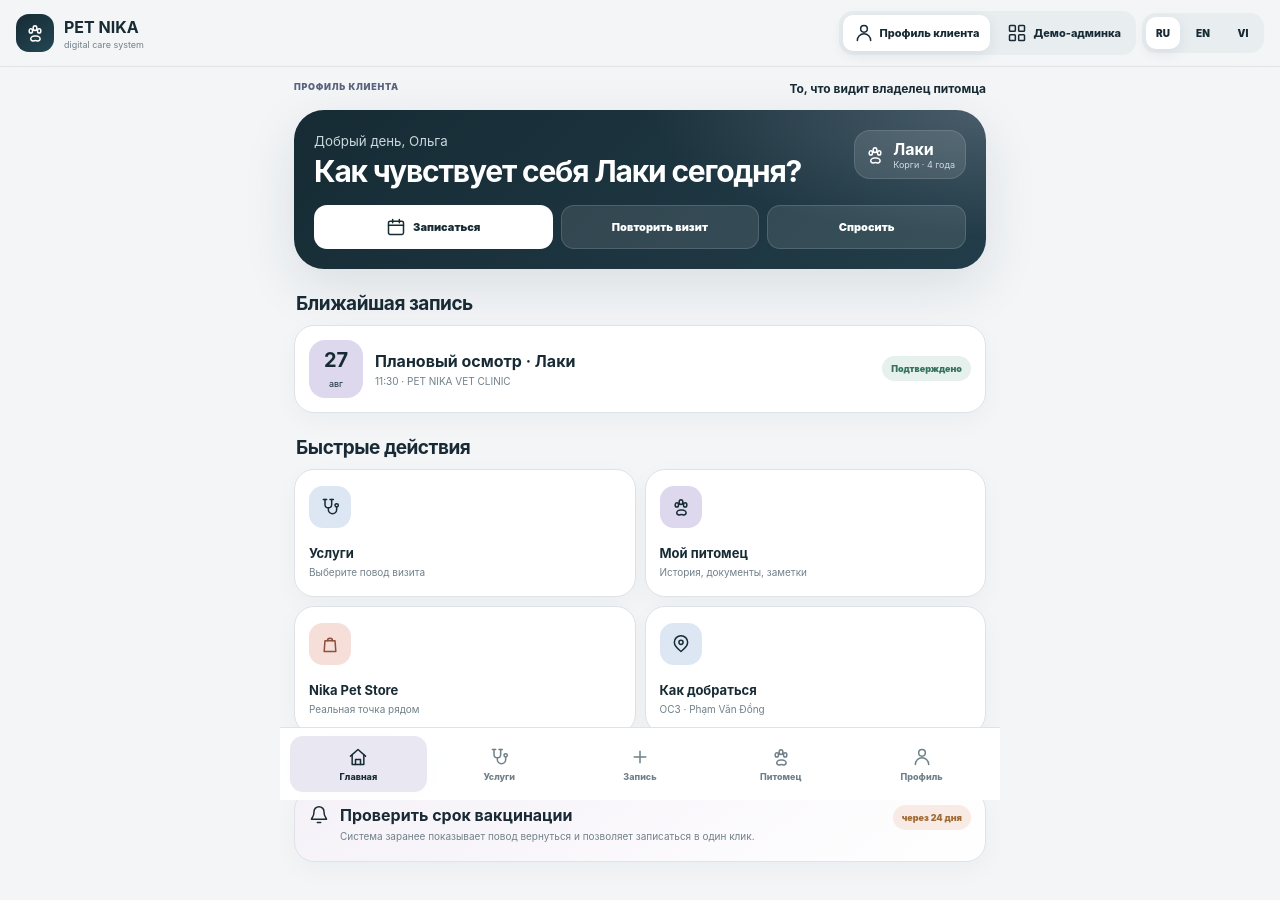
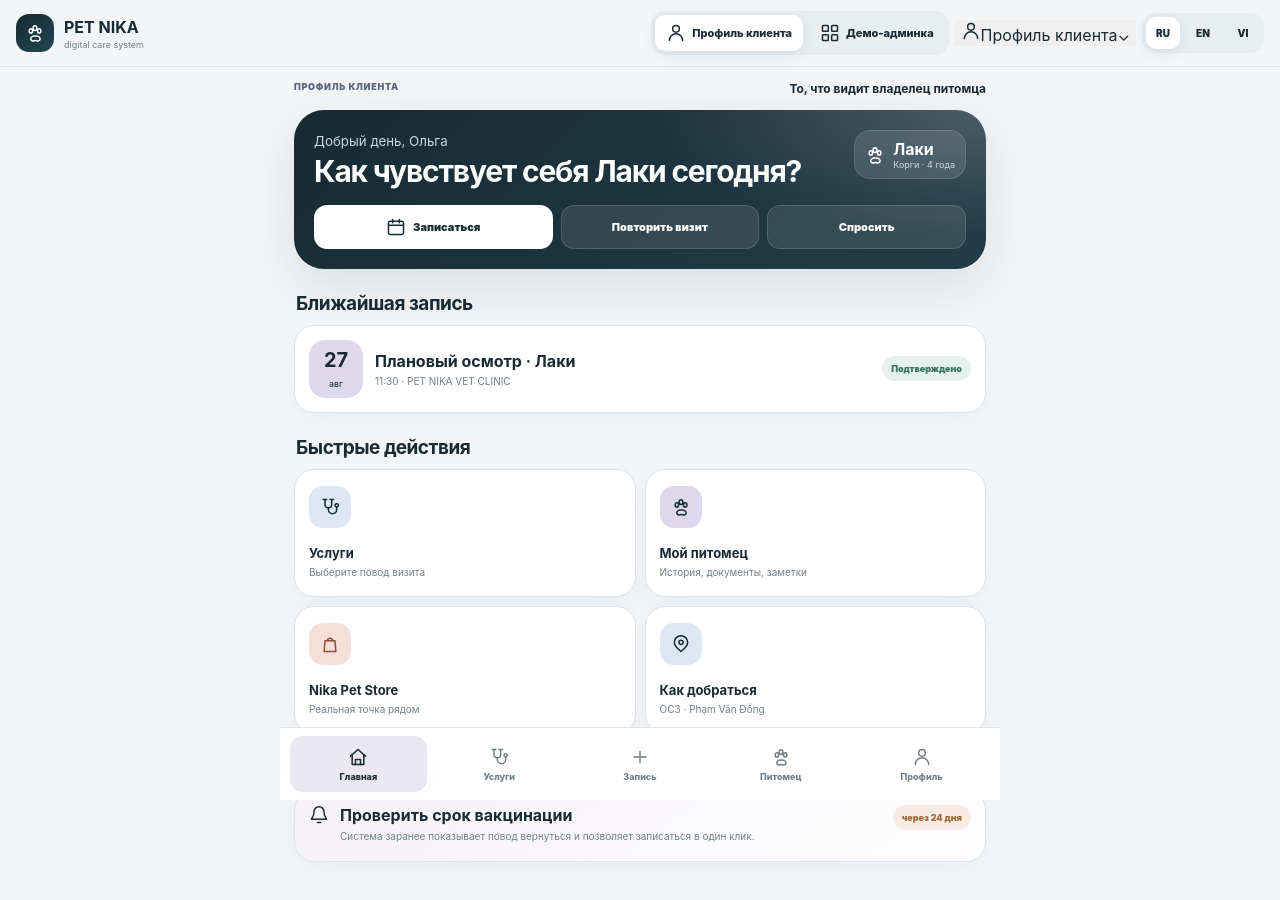
Before and after one commit to mirozdanie6v/pet-nika, a Next.js app: page / in a window 1280 px wide. Shown: the top 900 px of the page. Built offline with nearby package versions, Linux system fonts and the light colour scheme.

Commit message:
feat: make mobile role switch explicit

```diff
--- a/components/PetNikaApp.tsx
+++ b/components/PetNikaApp.tsx
@@ -5,5 +5,44 @@ import { AppProvider, useApp } from '@/components/AppProvider';
 import { ClientApp } from '@/components/ClientApp';
 import { Icon } from '@/components/Icon';
 import type { AppRole, Language } from '@/types';
+
+const roleLabels = {
+  ru: { client: 'Профиль клиента', admin: 'Демо-админка', clientHint: 'Интерфейс владельца питомца', adminHint: 'Интерфейс сотрудников PET NIKA' },
+  en: { client: 'Client profile', admin: 'Demo admin', clientHint: 'Pet owner interface', adminHint: 'PET NIKA staff interface' },
+  vi: { client: 'Hồ sơ khách hàng', admin: 'Quản trị demo', clientHint: 'Giao diện chủ thú cưng', adminHint: 'Giao diện nhân viên PET NIKA' },
+} as const;
+
 export function PetNikaApp(){return <AppProvider><Inner/></AppProvider>}
-function Inner(){ const [role,setRole]=useState<AppRole>('client'); const {state,setLanguage}=useApp(); return <div className="app"><header className="topbar"><div className="topbar-inner"><div className="brand"><span className="brand-mark"><Icon name="paw"/></span><div><b>PET NIKA</b><small>digital care system</small></div></div><div className="top-actions"><div className="role-switch"><button className={role==='client'?'active':''} onClick={()=>setRole('client')}><Icon name="user"/><span>Профиль клиента</span></button><button className={role==='admin'?'active':''} onClick={()=>setRole('admin')}><Icon name="layout"/><span>Демо-админка</span></button></div><div className="language-switch">{(['ru','en','vi'] as Language[]).map(l=><button key={l} className={state.language===l?'active':''} onClick={()=>setLanguage(l)}>{l.toUpperCase()}</button>)}</div></div></div></header>{role==='client'?<ClientApp/>:<AdminApp/>}</div>; }
+
+function Inner(){
+  const [role,setRole]=useState<AppRole>('client');
+  const [roleMenuOpen,setRoleMenuOpen]=useState(false);
+  const {state,setLanguage}=useApp();
+  const labels=roleLabels[state.language];
+  const selectRole=(nextRole:AppRole)=>{setRole(nextRole);setRoleMenuOpen(false)};
+
+  return <div className="app">
+    <header className="topbar">
+      <div className="topbar-inner">
+        <div className="brand"><span className="brand-mark"><Icon name="paw"/></span><div><b>PET NIKA</b><small>digital care system</small></div></div>
+        <div className="top-actions">
+          <div className="role-switch desktop-role-switch" aria-label="Режим приложения">
+            <button className={role==='client'?'active':''} onClick={()=>selectRole('client')}><Icon name="user"/><span>{labels.client}</span></button>
+            <button className={role==='admin'?'active':''} onClick={()=>selectRole('admin')}><Icon name="layout"/><span>{labels.admin}</span></button>
+          </div>
+          <div className="mobile-role-switch">
+            <button className="mobile-role-trigger" aria-haspopup="menu" aria-expanded={roleMenuOpen} onClick={()=>setRoleMenuOpen(open=>!open)}>
+              <Icon name={role==='client'?'user':'layout'}/><span>{role==='client'?labels.client:labels.admin}</span><span className="role-caret" aria-hidden="true">⌄</span>
+            </button>
+            {roleMenuOpen&&<div className="mobile-role-menu" role="menu">
+              <button role="menuitem" className={role==='client'?'active':''} onClick={()=>selectRole('client')}><Icon name="user"/><span><b>{labels.client}</b><small>{labels.clientHint}</small></span></button>
+              <button role="menuitem" className={role==='admin'?'active':''} onClick={()=>selectRole('admin')}><Icon name="layout"/><span><b>{labels.admin}</b><small>{labels.adminHint}</small></span></button>
+            </div>}
+          </div>
+          <div className="language-switch">{(['ru','en','vi'] as Language[]).map(l=><button key={l} className={state.language===l?'active':''} onClick={()=>setLanguage(l)}>{l.toUpperCase()}</button>)}</div>
+        </div>
+      </div>
+    </header>
+    {role==='client'?<ClientApp/>:<AdminApp/>}
+  </div>;
+}
```
